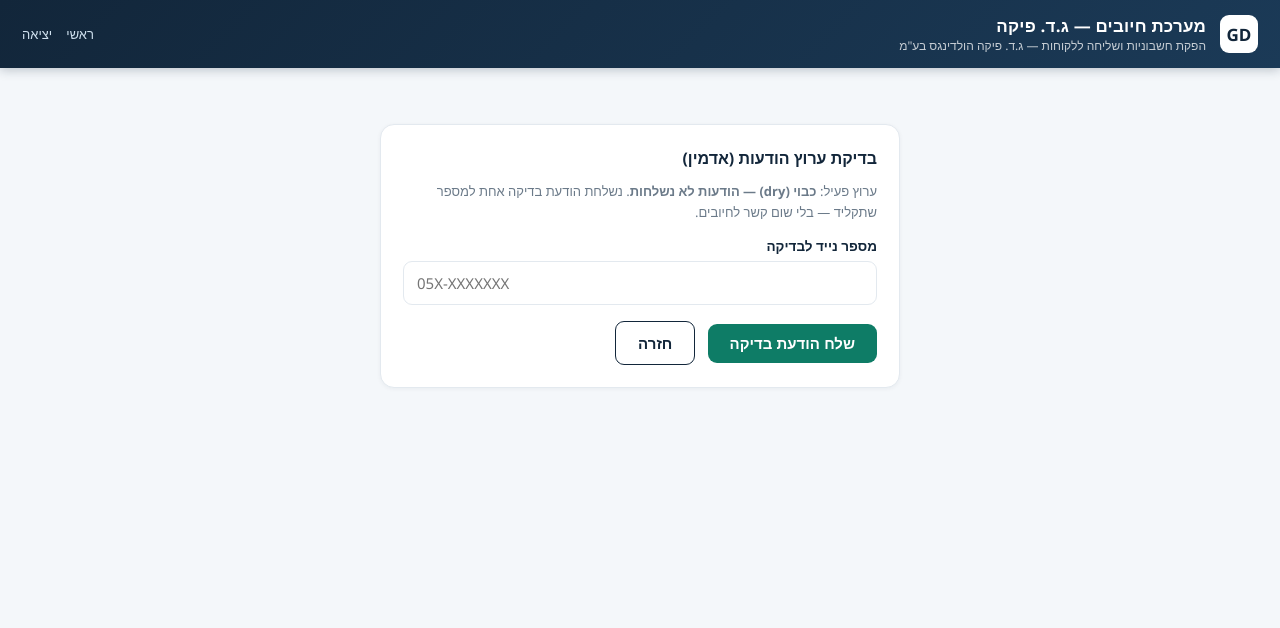
After one commit to dekel-png/pika-billing, a Flask app: page /test-message in a window 1280 px wide. The commit adds this page. Shown: the top 628 px of the page. Run offline with Flask 3, Linux system fonts and the light colour scheme; the visitor is signed in with stand-in values (Sample User, id 1).

Commit message:
feat: הכנת ערוץ ההודעות — כתובת Green API פר-אינסטנס + דף בדיקת ערוץ לאדמין
/test-message (אדמין בלבד): הודעת ניסיון אחת למספר מוקלד, בלי קשר לחיובים.
GREEN_API_HOST נגזר מקידומת האינסטנס (7107.api...) עם override ב-env.

Co-Authored-By: Claude Fable 5 <noreply@anthropic.com>

```diff
--- a/app.py
+++ b/app.py
@@ -342,6 +342,32 @@ def run_status(run_id):
                     "error": state.error})
 
 
+@app.route("/test-message", methods=["GET", "POST"])
+def test_message():
+    """אדמין בלבד: שליחת הודעת בדיקה אחת למספר שמוקלד — אימות ערוץ בלי חיובים."""
+    if (r := require_login()):
+        return r
+    if session.get("role") != "admin":
+        abort(403)
+    result, error = "", ""
+    if request.method == "POST":
+        check_csrf()
+        phone, perr = engine.normalize_phone(request.form.get("phone", ""))
+        if perr:
+            error = perr
+        else:
+            try:
+                how = engine.send_message(
+                    phone,
+                    "הודעת בדיקה ממערכת החיובים של ג.ד. פיקה — הערוץ עובד ✓\n"
+                    "Test message from G.D. Pika billing system — channel OK ✓")
+                result = f"נשלח בהצלחה ({how}) אל 0{phone[3:]}"
+            except Exception as e:
+                error = f"השליחה נכשלה: {str(e)[:250]}"
+    return render_template("test_message.html", result=result, error=error,
+                           channel=engine.channel())
+
+
 @app.get("/report/<run_id>")
 def report(run_id):
     if (r := require_login()):
--- a/engine.py
+++ b/engine.py
@@ -357,8 +357,12 @@ def send_message(phone: str, text: str) -> str:
         token = os.getenv("GREEN_API_BOT_TOKEN", "").strip()
         if not inst or not token:
             raise RuntimeError("חסרים GREEN_API_BOT_INSTANCE_ID/_TOKEN")
+        # אינסטנסים חדשים של Green API מחייבים סאב-דומיין פר-אינסטנס (7107.api...)
+        default_host = (f"https://{inst[:4]}.api.green-api.com"
+                        if inst[:4].isdigit() else "https://api.green-api.com")
+        host = os.getenv("GREEN_API_HOST", default_host).rstrip("/")
         r = requests.post(
-            f"https://api.green-api.com/waInstance{inst}/sendMessage/{token}",
+            f"{host}/waInstance{inst}/sendMessage/{token}",
             json={"chatId": f"{phone}@c.us", "message": text}, timeout=30)
         r.raise_for_status()
         return "וואטסאפ"
--- /dev/null
+++ b/templates/test_message.html
@@ -0,0 +1,23 @@
+{% extends "base.html" %}
+{% block title %}בדיקת ערוץ הודעות — {{ APP_NAME }}{% endblock %}
+{% block content %}
+<div class="card" style="max-width:520px; margin:30px auto 0">
+  <h2>בדיקת ערוץ הודעות (אדמין)</h2>
+  <p class="note" style="margin-bottom:14px">
+    ערוץ פעיל: <b>{% if channel == 'inforu' %}SMS (InforU){% elif channel == 'whatsapp' %}וואטסאפ (Green API){% else %}כבוי (dry) — הודעות לא נשלחות{% endif %}</b>.
+    נשלחת הודעת בדיקה אחת למספר שתקליד — בלי שום קשר לחיובים.
+  </p>
+  {% if result %}<div class="ok-box">✓ {{ result }}</div>{% endif %}
+  {% if error %}<div class="error-box">{{ error }}</div>{% endif %}
+  <form method="post">
+    <input type="hidden" name="_csrf" value="{{ csrf_token() }}">
+    <div class="field">
+      <label>מספר נייד לבדיקה</label>
+      <input type="tel" name="phone" placeholder="05X-XXXXXXX" autocomplete="off"
+             style="width:100%; padding:11px 13px; font-size:15px; border:1.5px solid var(--line); border-radius:9px; font-family:inherit" required>
+    </div>
+    <button class="btn" type="submit">שלח הודעת בדיקה</button>
+    <a class="btn secondary" href="{{ url_for('dashboard') }}" style="margin-inline-start:8px">חזרה</a>
+  </form>
+</div>
+{% endblock %}
```
Also changed, not shown: templates/dashboard.html (+8 -0 lines).
